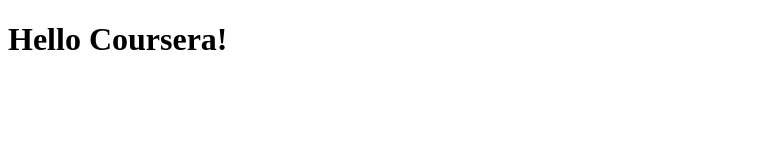
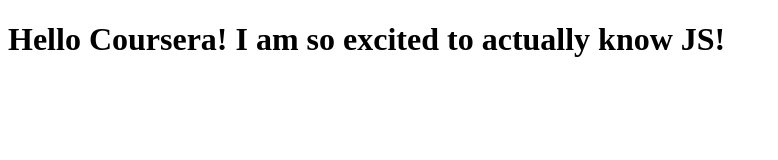
Before and after one commit to rightangleweb/coursera-test, a plain HTML site: page site/index.html in a window 1280 px wide. Shown: the whole page, without its empty margins (0-778 px from the left). Drawn offline with Linux system fonts and the light colour scheme.

Commit message:
added sentence

```diff
--- a/site/index.html
+++ b/site/index.html
@@ -4,7 +4,7 @@
 	<title>Hello Coursera!</title>
 </head>
 <body>
-<h1>Hello Coursera!</h1>
+<h1>Hello Coursera! I am so excited to actually know JS!</h1>
 
 </body>
 </html>
```
